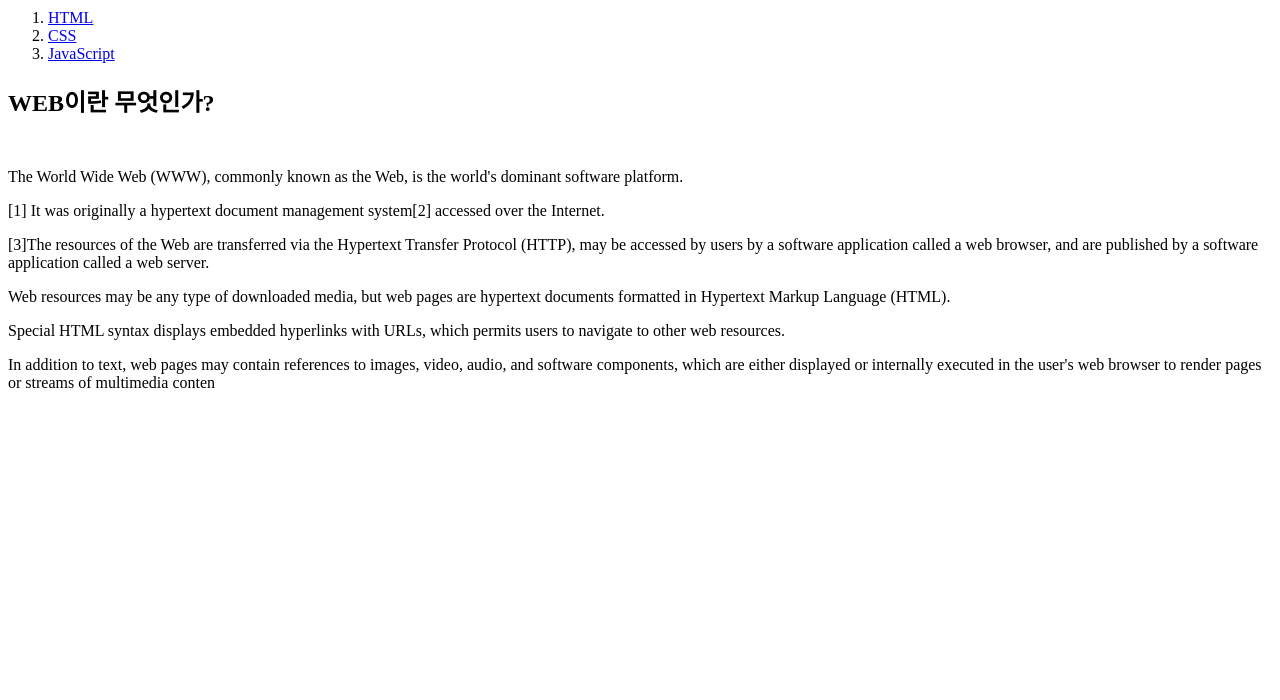
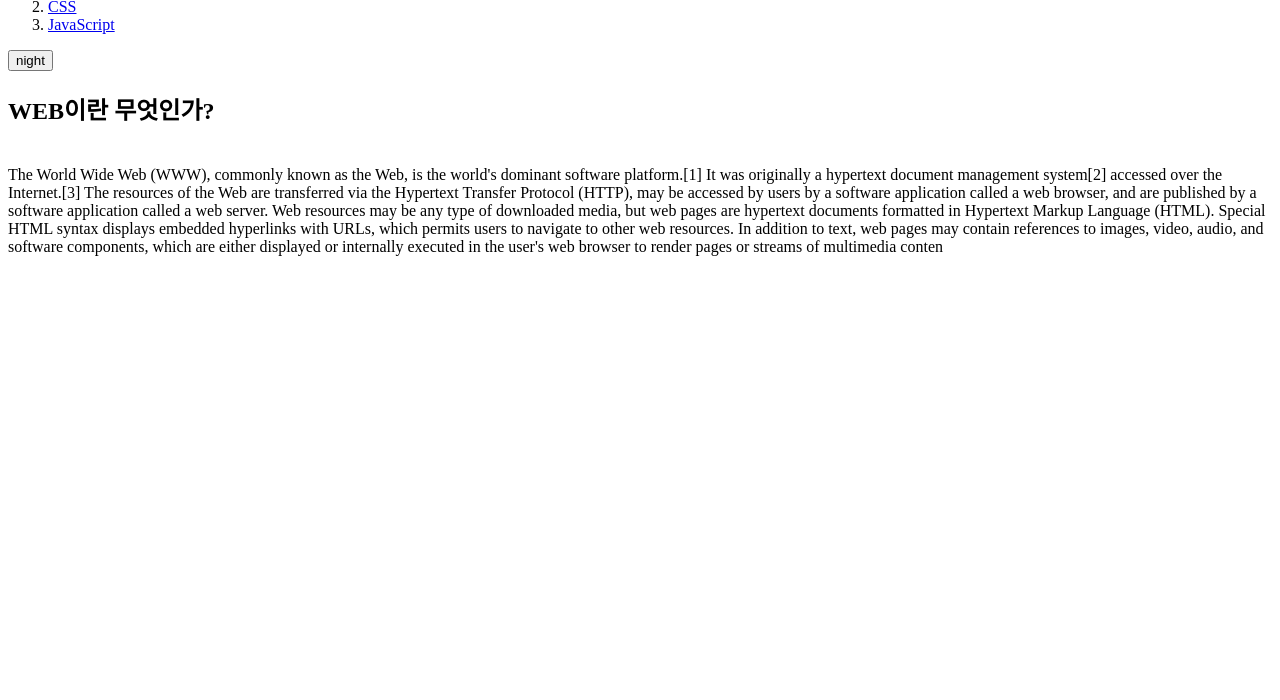
Before and after one commit to MinuSong2022/Web_Workspace01, a plain HTML site: page 221114/index.html in a window 1280 px wide. Shown: the part 100-800 px from the top of the page. Drawn offline with Linux system fonts and the light colour scheme.

Commit message:
22.11.16 수정

```diff
--- a/221114/index.html
+++ b/221114/index.html
@@ -6,37 +6,53 @@
 <link rel="stylesheet" href="style.css" />
 </head>
 <body>
-    <input type="button" value="night" onclick="
-        document.querySelector('body').style.backgroundColor = 'black';
-        document.querySelector('body').style.color = 'white';
-        ">
 
-        <input type="button" value="day" onclick="
-        document.querySelector('body').style.backgroundColor = 'white';
-        document.querySelector('body').style.color = 'black';
-        ">
-</p>
 <h1><a href="index.html">WEB</a></h1>
-<div id = "grid">
+<div id="grid">
+
 <ol>
 <li><a href="1.html">HTML</a></li>
 <li><a href="2.html">CSS</a></li>
 <li><a href="3.html">JavaScript</a></li>
 </ol>
+
 <div>
+  <input type="button" value="night" onclick="
+  if(this.value === 'night') {
+    var target = document.querySelector('body');
+    target.style.backgroundColor = 'black';
+    target.style.color= 'white';
+    this.value = 'day';
+    var alist = document.querySelectorAll('a');
+      var i = 0;
+      while ( i < alist.length) {
+          alist[i].style.color = 'powderblue';
+          console.log(alist[i]);
+          i = i + 1 ;
+      }
+
+  } else {
+    var target = document.querySelector('body');
+    target.style.backgroundColor = 'white';
+    target.style.color= 'black';
+    this.value = 'night';
+    var alist = document.querySelectorAll('a');
+    var i = 0;
+    while ( i < alist.length) {
+        alist[i].style.color = 'blue';
+        console.log(alist[i]);
+        i = i + 1 ;
+    }
+  } ">
 <h2>WEB이란 무엇인가?</h2>
-<p style="margin-top: 50px;">
-The World Wide Web (WWW), commonly known as the Web, is the world's dominant software platform.
-</p>[1] It was
-originally a hypertext document management system[2] accessed over the Internet.
-</p>[3]The resources of the Web are transferred via the Hypertext Transfer Protocol (HTTP), may be accessed by users by
+<p style="margin-top: 40px;">
+The World Wide Web (WWW), commonly known as the Web, is the world's dominant software platform.[1] It was
+originally a hypertext document management system[2] accessed over the Internet.[3]
+The resources of the Web are transferred via the Hypertext Transfer Protocol (HTTP), may be accessed by users by
 a software application called a web browser, and are published by a software application called a web server.
-</p>
 Web resources may be any type of downloaded media, but web pages are hypertext documents formatted in
-Hypertext Markup Language (HTML).
-</p>Special HTML syntax displays embedded hyperlinks with URLs, which permits users
-to navigate to other web resources.
-</p>In addition to text, web pages may contain references to images, video, audio, and
+Hypertext Markup Language (HTML). Special HTML syntax displays embedded hyperlinks with URLs, which permits users
+to navigate to other web resources. In addition to text, web pages may contain references to images, video, audio, and
 software components, which are either displayed or internally executed in the user's web browser to render pages or
 streams of multimedia conten
 </p>
```
Also changed, not shown: 221114/1.html (+24 -16 lines), 221114/2.html (+38 -12 lines), 221114/3.html (+32 -6 lines).
